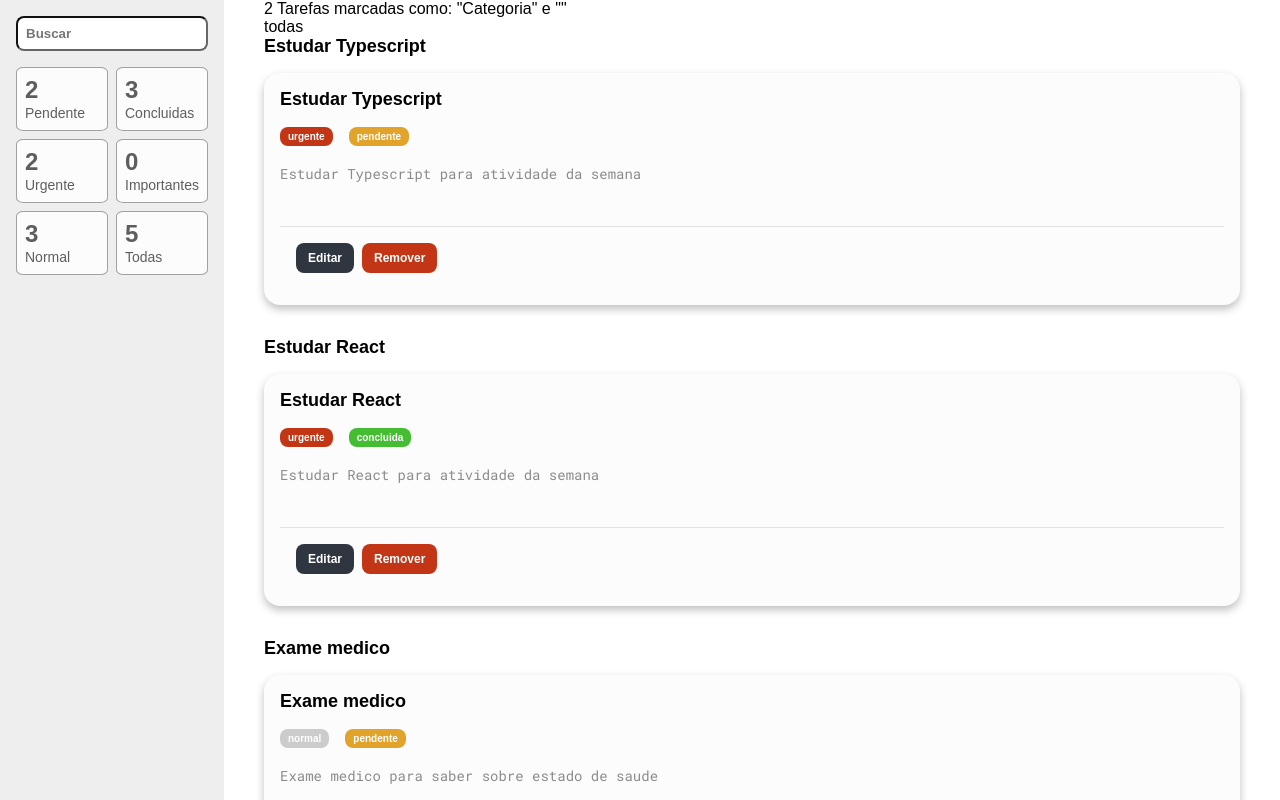
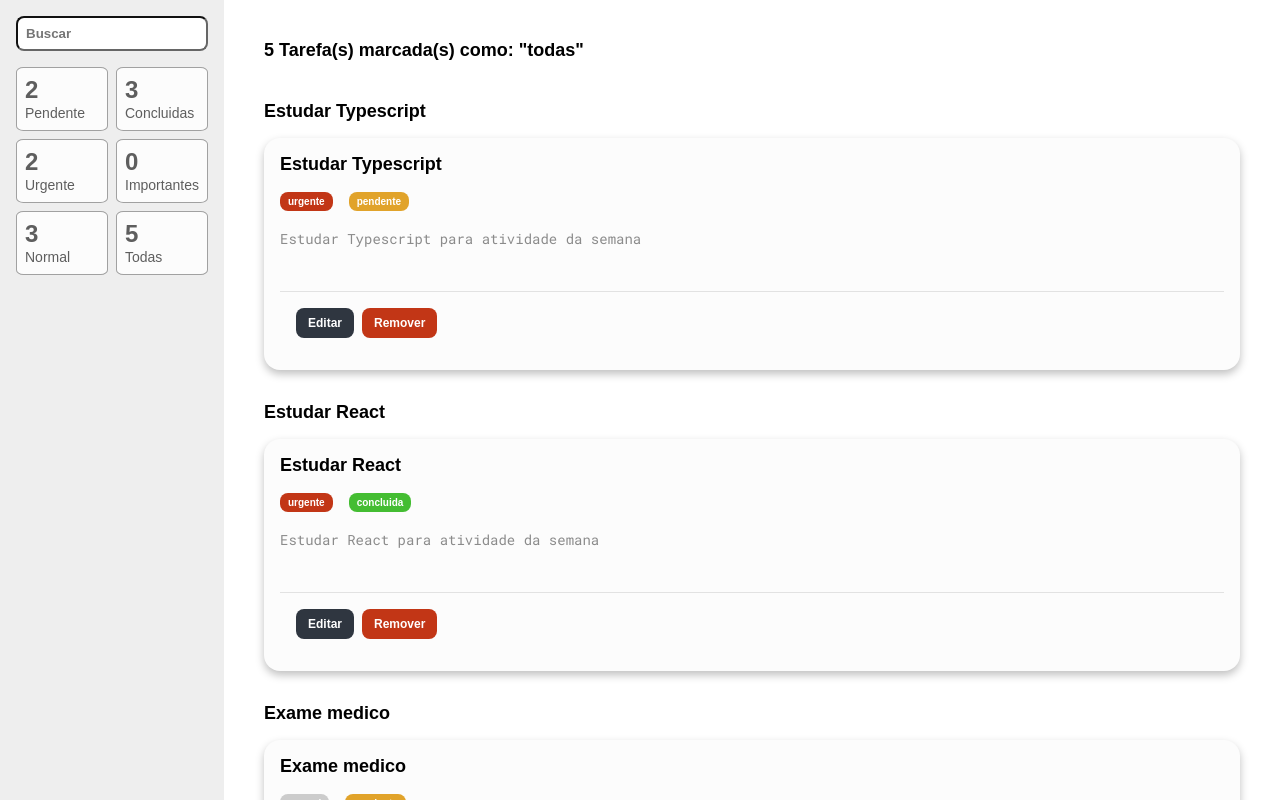
Before and after one commit to AndersonCostaDev01/ToDoListRedux, a React (Create React App) app: page / in a window 1280 px wide. Built offline with nearby package versions, Linux system fonts and the light colour scheme.

Commit message:
Criação do amostrador de tarefas

```diff
--- a/src/components/FiltroCard/indes.tsx
+++ b/src/components/FiltroCard/indes.tsx
@@ -44,11 +44,9 @@ const FiltroCard = (props: props) => {
   const contador = contaTarefas()
 
   return (
-    <S.Shadow>
-      <S.Card ativo={ativo} onClick={filtrar}>
-        <S.Contador>{contador}</S.Contador> <S.Label>{props.legenda}</S.Label>
-      </S.Card>
-    </S.Shadow>
+    <S.Card ativo={ativo} onClick={filtrar}>
+      <S.Contador>{contador}</S.Contador> <S.Label>{props.legenda}</S.Label>
+    </S.Card>
   )
 }
 
--- a/src/components/FiltroCard/styles.ts
+++ b/src/components/FiltroCard/styles.ts
@@ -22,9 +22,3 @@ export const Contador = styled.span`
 export const Label = styled.span`
   font-size: 14px;
 `
-export const Shadow = styled.div`
-  :hover {
-    box-shadow: 0 4px 8px 0 rgba(0, 0, 0, 0.25);
-    transition: box-shadow 0.5s ease-in-out;
-  }
-`
--- a/src/containers/ListaDeTarefas/index.tsx
+++ b/src/containers/ListaDeTarefas/index.tsx
@@ -1,7 +1,7 @@
 import { useSelector } from 'react-redux'
 import Tarefa from '../../components/Tarefa'
 import { Titulo } from '../../components/Tarefa/styles'
-import { Container } from './styles'
+import { Container, Resultado } from './styles'
 import { RootReducer } from '../../store'
 
 const ListaDeTarefas = () => {
@@ -12,9 +12,9 @@ const ListaDeTarefas = () => {
 
   const filtraTarefas = () => {
     let tarefasFiltradas = itens
-    if (termo !== undefined) {
-      tarefasFiltradas = tarefasFiltradas.filter(
-        (item) => item.titulo.toLowerCase().search(termo.toLowerCase()) >= 0
+    if (termo) {
+      tarefasFiltradas = tarefasFiltradas.filter((item) =>
+        item.titulo.toLowerCase().includes(termo.toLowerCase())
       )
 
       if (criterio === 'prioridade') {
@@ -26,26 +26,37 @@ const ListaDeTarefas = () => {
           (item) => item.status === valor
         )
       }
+    }
+    return tarefasFiltradas
+  }
 
-      return tarefasFiltradas
+  const tarefas = filtraTarefas()
+
+  const verificarAtivo = () => {
+    if (criterio === 'todas') {
+      return (
+        <>
+          {tarefas.length} Tarefa(s) marcada(s) como: {`"${criterio}"`}{' '}
+          {termo && `com o termo "${termo}"`}
+        </>
+      )
     } else {
-      return itens
+      return (
+        <>
+          {tarefas.length} Tarefa(s) marcada(s) como:{' '}
+          {`"${criterio}: ${valor}"`} {termo && `com o termo "${termo}"`}
+        </>
+      )
     }
   }
 
   return (
     <Container>
-      <p>
-        2 Tarefas marcadas como: &quot;Categoria&quot; e &quot;{termo}&quot;
-      </p>
+      <Resultado>{verificarAtivo()}</Resultado>
+
       <ul>
-        <li>{termo}</li>
-        <li>{criterio}</li>
-        <li>{valor}</li>
-      </ul>
-      <ul>
-        {filtraTarefas().map((tarefa) => (
-          <li key={tarefa.titulo}>
+        {tarefas.map((tarefa) => (
+          <li key={tarefa.id}>
             <Titulo>{tarefa.titulo}</Titulo>
             <Tarefa
               id={tarefa.id}
--- a/src/containers/ListaDeTarefas/styles.ts
+++ b/src/containers/ListaDeTarefas/styles.ts
@@ -5,3 +5,10 @@ export const Container = styled.main`
   height: 100vh;
   overflow-y: scroll;
 `
+export const Resultado = styled.p`
+  display: block;
+  margin-top: 40px;
+  margin-bottom: 40px;
+  font-size: 18px;
+  font-weight: bold;
+`
```
